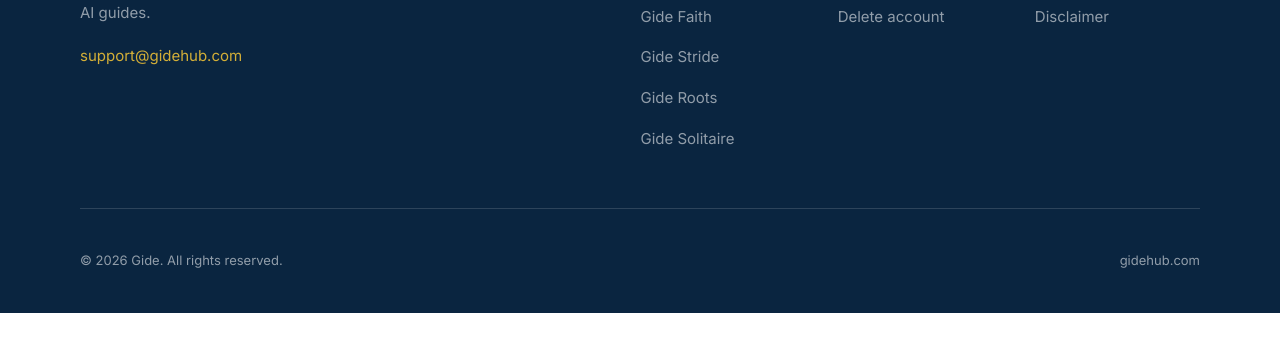
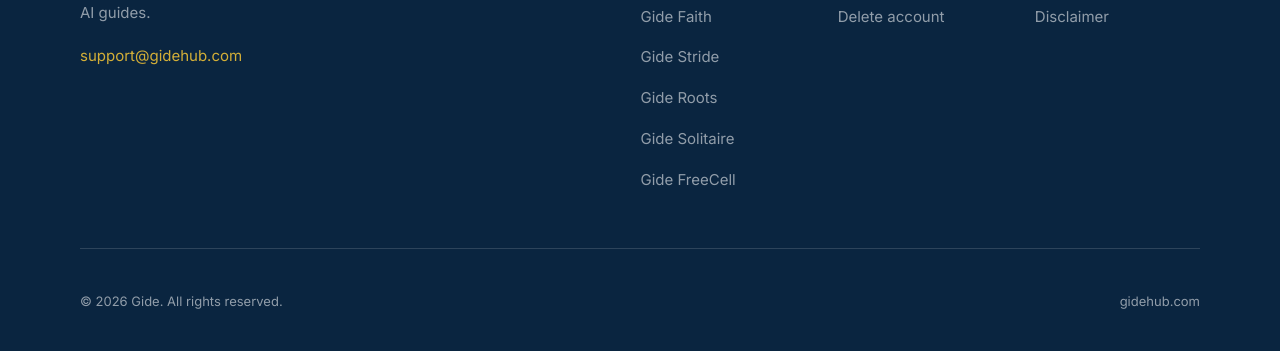
Before and after one commit to patrickgthomas/Gide-Legacy, a plain HTML site: page index.html in a window 1280 px wide. Shown: the part 2932-3283 px from the top of the page. Before the commit the page ends 3245 px from the top, so only its background shows below. Drawn offline with nearby package versions, Linux system fonts and the light colour scheme.

Commit message:
Add Gide FreeCell to the Gide app links
Co-Authored-By: Claude Opus 5.5 <noreply@anthropic.com>
Claude-Session: https://claude.ai/code/session_01Kd5T255rw2ZSKqoFuf1gvH

```diff
--- a/index.html
+++ b/index.html
@@ -200,6 +200,7 @@
             <li><a href="https://stride.gidehub.com/">Gide Stride</a></li>
             <li><a href="https://roots.gidehub.com/">Gide Roots</a></li>
             <li><a href="https://solitaire.gidehub.com/">Gide Solitaire</a></li>
+            <li><a href="https://freecell.gidehub.com/">Gide FreeCell</a></li>
           </ul>
         </div>
         <div class="footer-col">
```
